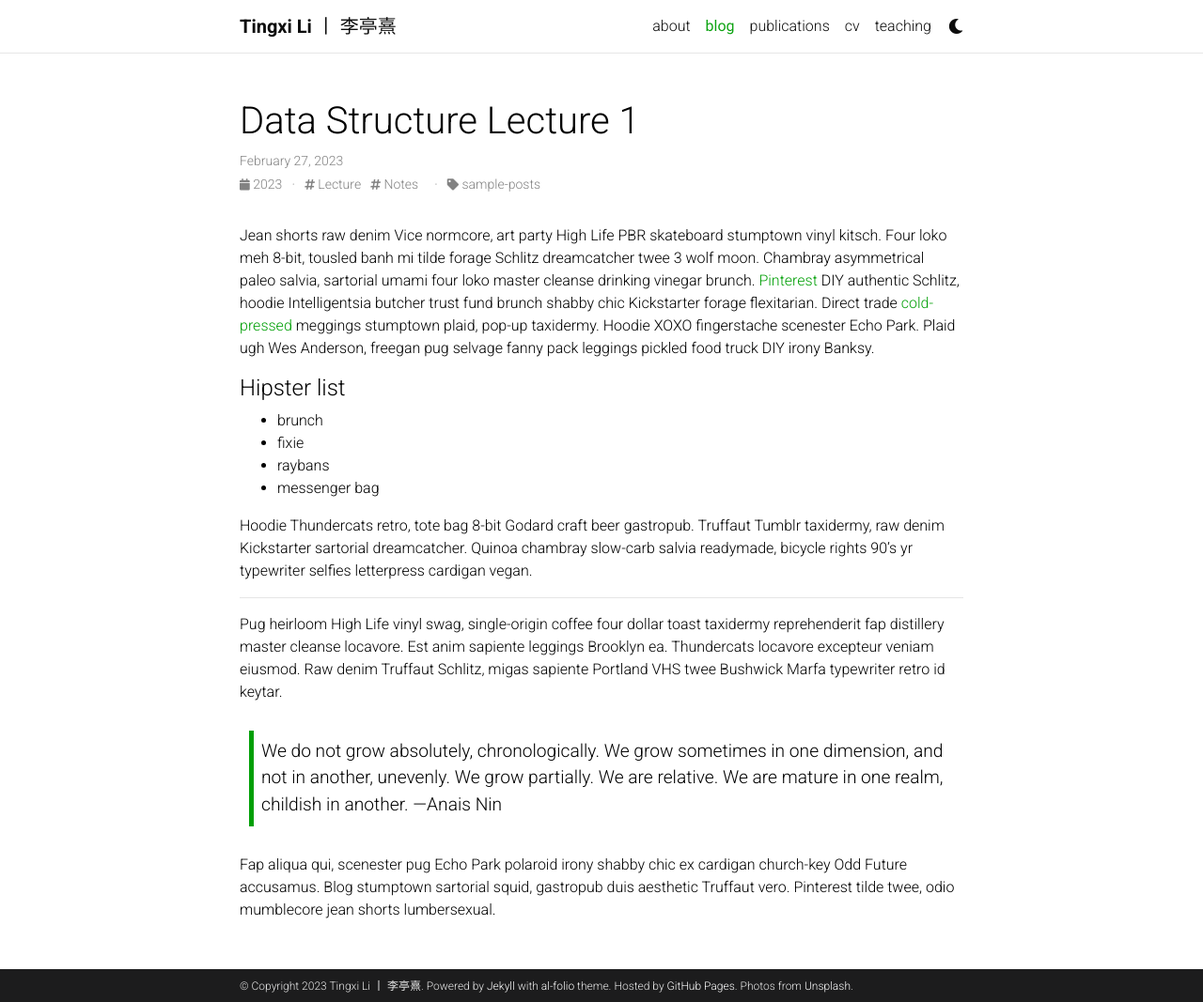
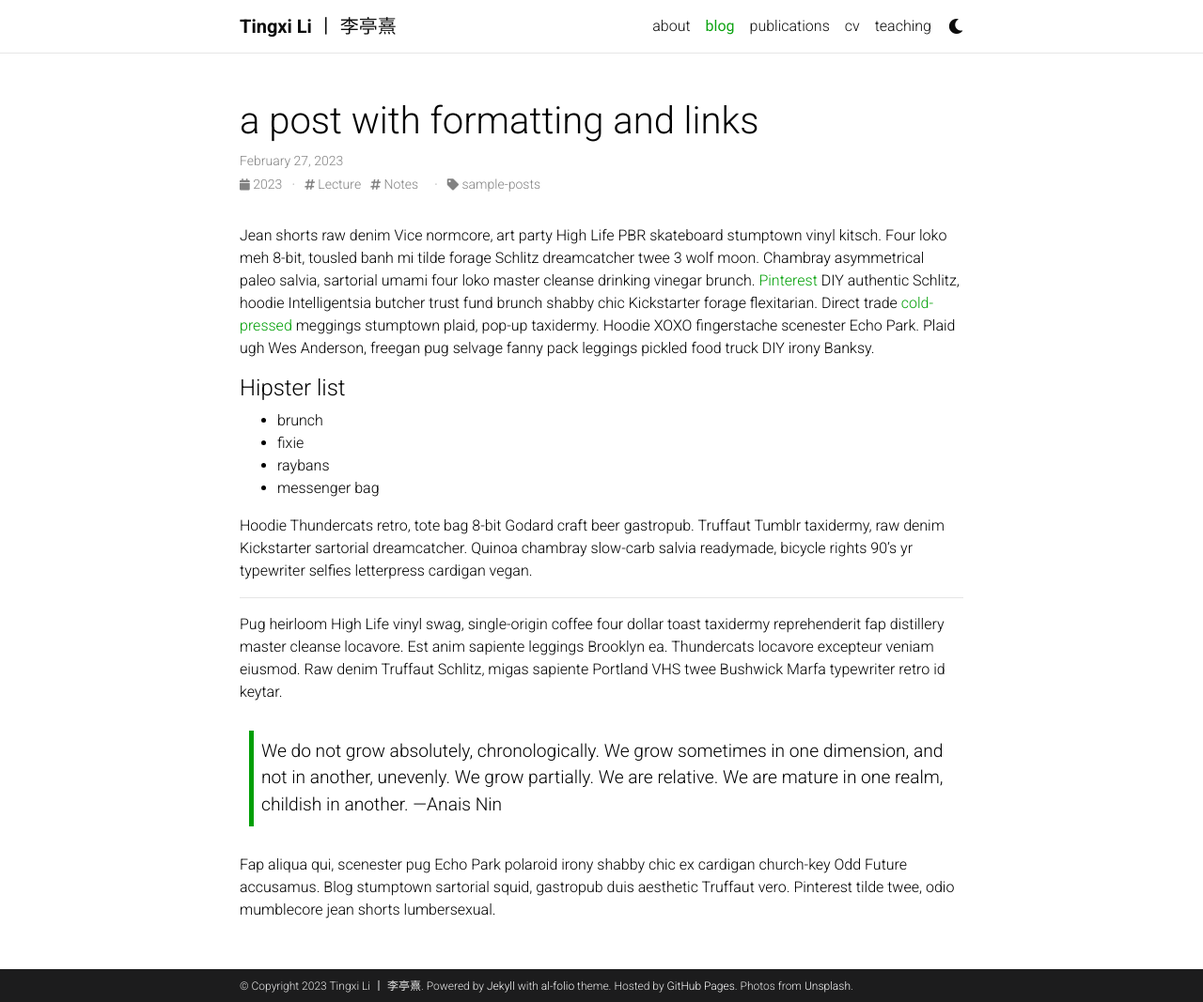
Before and after one commit to tinzzyli/tinzzyli.github.io, a Jekyll site: the page built from _posts/2023-02-27-formatting-and-link.md, in a window 1280 px wide and 1067 px high. Shown: the whole window at 94% size. Built offline with Jekyll 4.4.1, drawn with Linux system fonts in a browser that asks for light colours; comment, search, counter and statistics services are not loaded; a style sheet for code colours, icons or effects is not loaded.

Commit message:
Update 2023-02-27-formatting-and-link.md

```diff
--- a/_posts/2023-02-27-formatting-and-link.md
+++ b/_posts/2023-02-27-formatting-and-link.md
@@ -1,6 +1,6 @@
 ---
 layout: post
-title:  Data Structure Lecture 1
+title:  a post with formatting and links
 date:   2023-02-27 12:00:00
 description: Data Structure and Algorithms
 tags: Lecture Notes
```
